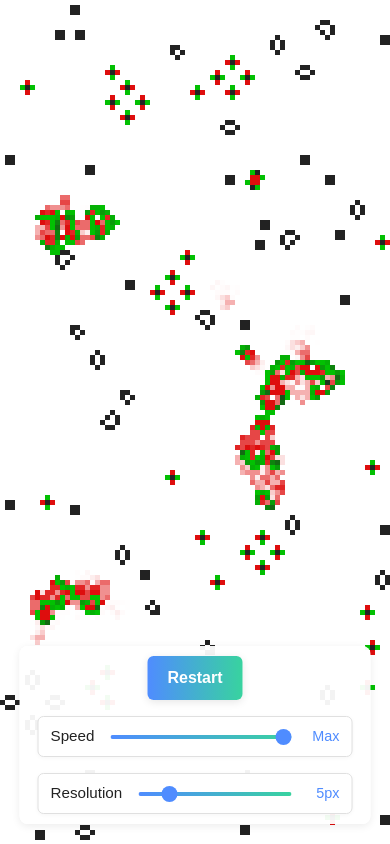
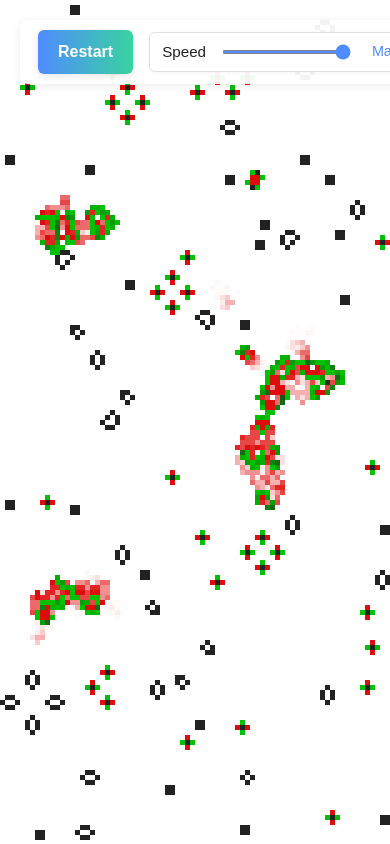
Before and after one commit to raybooysen/conway, a Next.js app: page / in a window 390 px wide. Built offline with nearby package versions, Linux system fonts and the light colour scheme.

Commit message:
Revert "Mobile"
This reverts commit c09eddb8b0e14b18f18a75c5ed06f1dfb7f2253e.

```diff
--- a/src/app/Home.module.css
+++ /dev/null
@@ -1,95 +0,0 @@
-
-.panel {
-  position: fixed;
-  top: 20px;
-  left: 50%;
-  transform: translateX(-50%);
-  z-index: 10;
-  display: flex;
-  align-items: center;
-  gap: 16px;
-  background: rgba(255,255,255,0.95);
-  border-radius: 8px;
-  box-shadow: 0 2px 8px rgba(0,0,0,0.08);
-  padding: 10px 18px;
-  flex-wrap: wrap;
-  justify-content: center;
-}
-
-.button {
-  padding: 10px 20px;
-  font-size: 1rem;
-  background: linear-gradient(90deg, #4f8cff 0%, #38d39f 100%);
-  color: #fff;
-  border: none;
-  border-radius: 6px;
-  cursor: pointer;
-  font-weight: 600;
-  box-shadow: 0 2px 8px rgba(0,0,0,0.10);
-  transition: background 0.2s, box-shadow 0.2s;
-}
-
-.button:hover {
-    background: linear-gradient(90deg, #38d39f 0%, #4f8cff 100%);
-    box-shadow: 0 4px 16px rgba(0,0,0,0.15);
-}
-
-.label {
-  display: flex;
-  align-items: center;
-  gap: 8px;
-  background: #fff;
-  border: 1px solid #e0e0e0;
-  border-radius: 6px;
-  padding: 8px 12px;
-  box-shadow: 0 1px 4px rgba(0,0,0,0.04);
-}
-
-.slider {
-  margin-left: 8px;
-  accent-color: #4f8cff;
-  height: 4px;
-  border-radius: 2px;
-  background: linear-gradient(90deg, #4f8cff 0%, #38d39f 100%);
-  -webkit-appearance: none; /* Hides the default slider thumb */
-  appearance: none;
-  width: 100px; /* Default width */
-  background-color: #ddd;
-}
-
-.slider::-webkit-slider-thumb {
-  -webkit-appearance: none;
-  appearance: none;
-  width: 16px;
-  height: 16px;
-  border-radius: 50%;
-  background: #4f8cff;
-  cursor: pointer;
-}
-
-.slider::-moz-range-thumb {
-  width: 16px;
-  height: 16px;
-  border-radius: 50%;
-  background: #4f8cff;
-  cursor: pointer;
-}
-
-
-@media (max-width: 600px) {
-  .panel {
-    flex-direction: column;
-    width: 90%;
-    bottom: 20px;
-    top: auto;
-    left: 50%;
-    transform: translateX(-50%);
-  }
-  .label {
-    width: 100%;
-    justify-content: space-between;
-  }
-  .slider {
-    flex-grow: 1;
-  }
-}
--- a/src/app/page.tsx
+++ b/src/app/page.tsx
@@ -1,6 +1,5 @@
 'use client';
-import {useEffect, useRef, useState, useMemo} from 'react';
-import styles from './Home.module.css';
+import {useEffect, useRef, useState, useMemo, CSSProperties} from 'react';
 
 const CELL_SIZE = 5;
 const BASE_COLOR: [number, number, number] = [34, 34, 34]; // #222
@@ -9,6 +8,53 @@ const GREEN: [number, number, number] = [0, 200, 0];
 const RED: [number, number, number] = [220, 0, 0];
 const FADE_FRAMES = 20;
 const MAX_SPEED = 200;
+
+const panelStyle: CSSProperties = {
+  position: 'fixed',
+  top: '20px',
+  left: '20px',
+  zIndex: 10,
+  display: 'flex',
+  alignItems: 'center',
+  gap: 16,
+  background: 'rgba(255,255,255,0.95)',
+  borderRadius: 8,
+  boxShadow: '0 2px 8px rgba(0,0,0,0.08)',
+  padding: '10px 18px',
+};
+const buttonStyle: CSSProperties = {
+  padding: '10px 20px',
+  fontSize: '1rem',
+  background: 'linear-gradient(90deg, #4f8cff 0%, #38d39f 100%)',
+  color: '#fff',
+  border: 'none',
+  borderRadius: 6,
+  cursor: 'pointer',
+  fontWeight: 600,
+  boxShadow: '0 2px 8px rgba(0,0,0,0.10)',
+  transition: 'background 0.2s, box-shadow 0.2s',
+};
+const buttonHoverStyle: CSSProperties = {
+  background: 'linear-gradient(90deg, #38d39f 0%, #4f8cff 100%)',
+  boxShadow: '0 4px 16px rgba(0,0,0,0.15)',
+};
+const labelStyle: CSSProperties = {
+  display: 'flex',
+  alignItems: 'center',
+  gap: 8,
+  background: '#fff',
+  border: '1px solid #e0e0e0',
+  borderRadius: 6,
+  padding: '8px 12px',
+  boxShadow: '0 1px 4px rgba(0,0,0,0.04)',
+};
+const sliderStyle: CSSProperties = {
+  marginLeft: 8,
+  accentColor: '#4f8cff',
+  height: 4,
+  borderRadius: 2,
+  background: 'linear-gradient(90deg, #4f8cff 0%, #38d39f 100%)',
+};
 
 function createEmptyGrid(rows: number, cols: number) {
   return Array.from({length: rows}, () => Array(cols).fill(0));
@@ -227,14 +273,16 @@ export default function Home() {
           zIndex: 1,
         }}
       />
-      <div className={styles.panel}>
+      <div style={panelStyle}>
         <button
           onClick={() => setRestartKey((k) => k + 1)}
-          className={styles.button}
+          style={buttonStyle}
+          onMouseOver={e => (e.currentTarget.style.background = buttonHoverStyle.background as string)}
+          onMouseOut={e => (e.currentTarget.style.background = buttonStyle.background as string)}
         >
           Restart
         </button>
-        <label className={styles.label}>
+        <label style={labelStyle}>
           <span style={{ fontSize: '0.95rem', color: '#222' }}>Speed</span>
           <input
             type='range'
@@ -243,13 +291,13 @@ export default function Home() {
             step={5}
             value={rawSpeed}
             onChange={(e) => setRawSpeed(Number(e.target.value))}
-            className={styles.slider}
+            style={sliderStyle}
           />
           <span style={{ fontSize: '0.9rem', minWidth: 40, textAlign: 'right', color: '#4f8cff' }}>
             {speed === 0 ? 'Max' : `${speed}ms`}
           </span>
         </label>
-        <label className={styles.label}>
+        <label style={labelStyle}>
           <span style={{ fontSize: '0.95rem', color: '#222' }}>Resolution</span>
           <input
             type='range'
@@ -258,7 +306,7 @@ export default function Home() {
             step={1}
             value={cellSize}
             onChange={(e) => setCellSize(Number(e.target.value))}
-            className={styles.slider}
+            style={sliderStyle}
           />
           <span style={{ fontSize: '0.9rem', minWidth: 40, textAlign: 'right', color: '#4f8cff' }}>
             {cellSize}px
```
